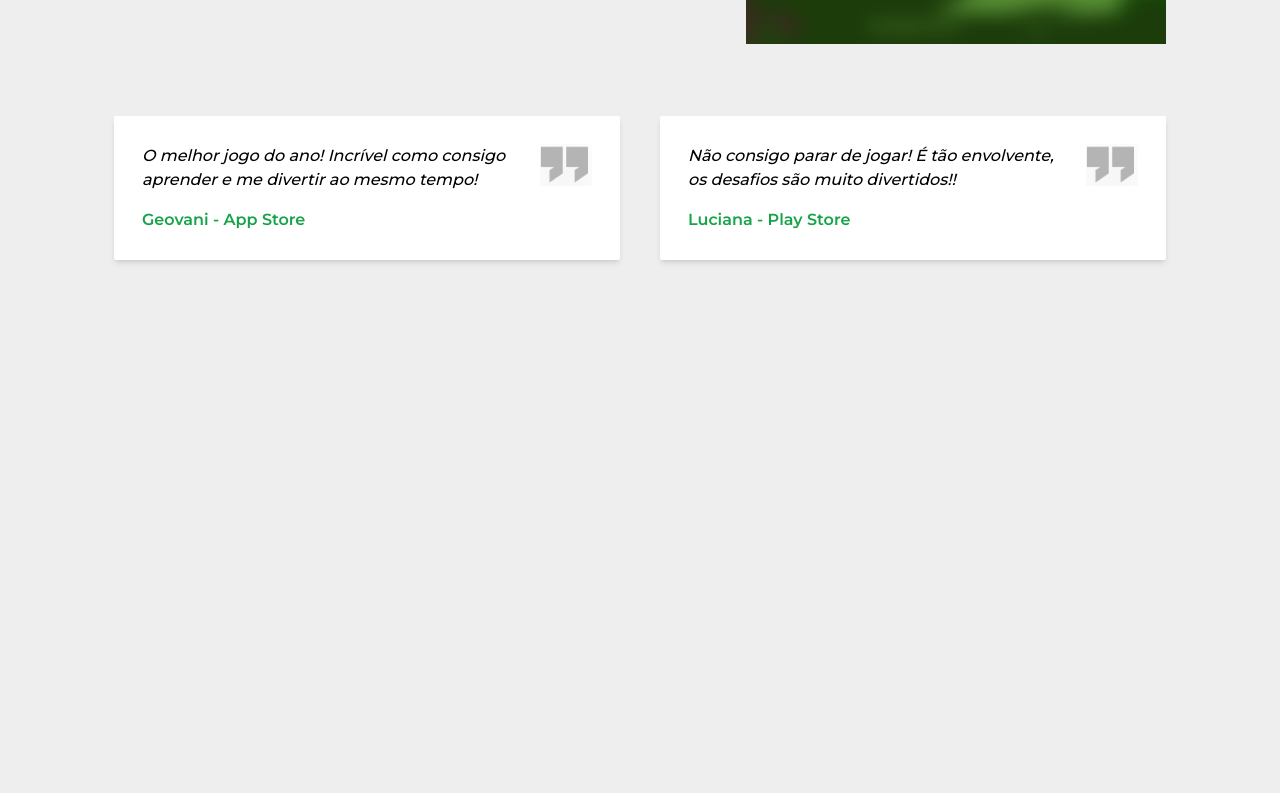
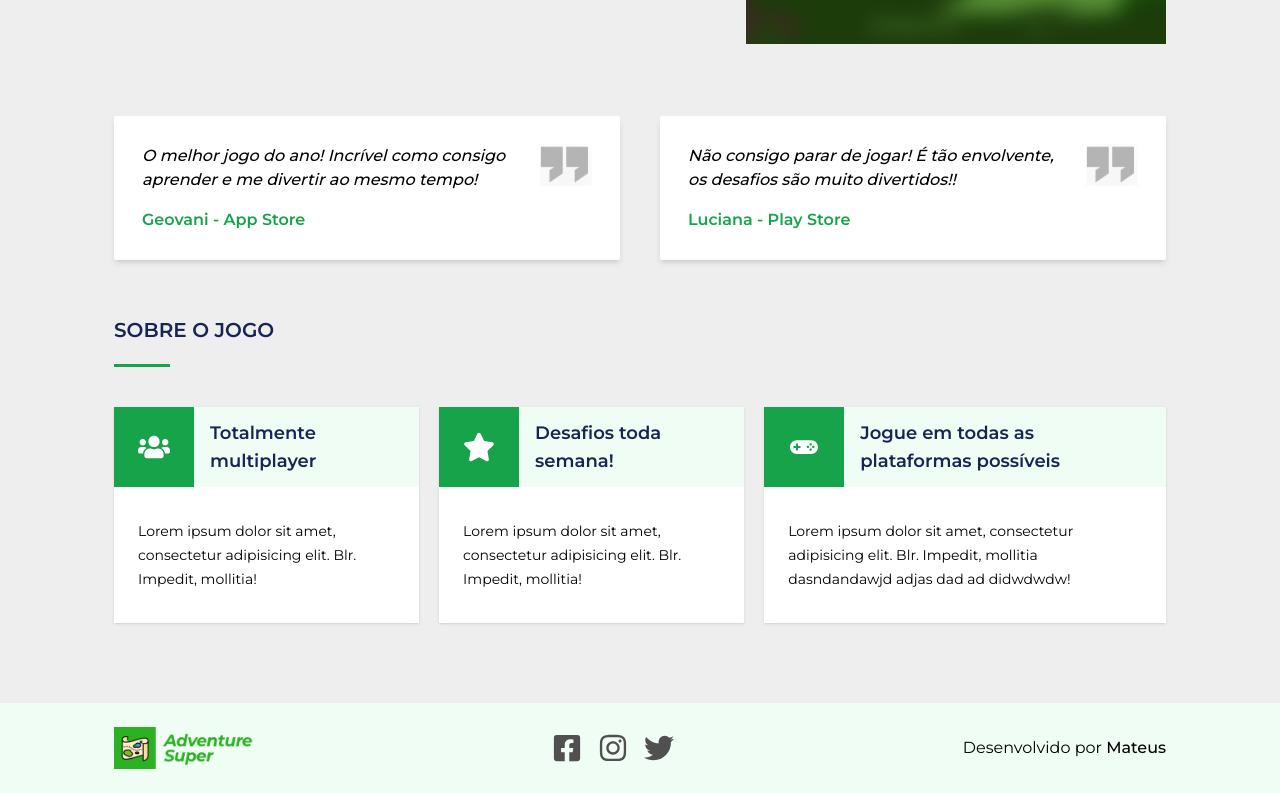
Before and after one commit to mateusmatosleonardo/SPA-adventure-super, a Next.js app: page / in a window 1280 px wide. Shown: the part 529-1322 px from the top of the page. Before the commit the page ends 805 px from the top, so only its background shows below. Built offline with nearby package versions, Linux system fonts and the light colour scheme.

Commit message:
feat: updating main page

```diff
--- a/src/pages/index.tsx
+++ b/src/pages/index.tsx
@@ -1,11 +1,15 @@
 import { Header } from "@/components/Header";
 import { Hero } from "@/components/Hero";
+import { About } from "@/components/About";
+import { Footer } from "@/components/Footer";
 
 export default function Home() {
   return (
     <main>
       <Header />
       <Hero />
+      <About />
+      <Footer />
     </main>
   )
 }
```
